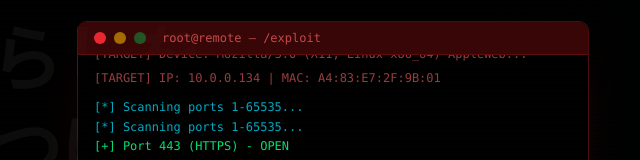
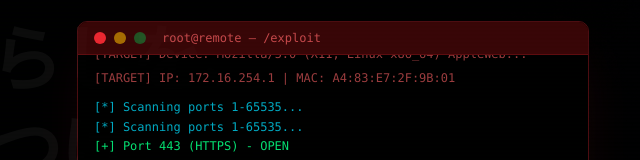
Before and after one commit to yuht-09/fukuoka-rooms, a Next.js app: page / in a window 1280 px wide. Shown: the part 214-374 px from the top of the page, without its empty margins (307-947 px from the left). Built offline with nearby package versions, Linux system fonts and the light colour scheme.

Commit message:
fix: navigator参照をクライアントサイドに修正

```diff
--- a/src/components/prank/hack-popup.tsx
+++ b/src/components/prank/hack-popup.tsx
@@ -32,7 +32,15 @@ export function HackPopup() {
   const [lines, setLines] = useState<string[]>([])
   const [progress, setProgress] = useState(0)
   const [glitch, setGlitch] = useState(false)
+  const [deviceInfo, setDeviceInfo] = useState("Unknown Device")
+  const [fakeIP, setFakeIP] = useState(fakeIPs[0])
   const terminalRef = useRef<HTMLDivElement>(null)
+
+  // Get device info on client only
+  useEffect(() => {
+    setDeviceInfo(navigator?.userAgent?.slice(0, 40) || "Unknown Device")
+    setFakeIP(fakeIPs[Math.floor(Math.random() * fakeIPs.length)])
+  }, [])
 
   // Phase 1: Loading screen
   useEffect(() => {
@@ -133,10 +141,10 @@ export function HackPopup() {
               style={{ scrollbarWidth: "none" }}
             >
               <p className="text-red-400/60 text-xs mb-2">
-                [TARGET] Device: {navigator?.userAgent?.slice(0, 40) || "Unknown"}...
+                [TARGET] Device: {deviceInfo}...
               </p>
               <p className="text-red-400/60 text-xs mb-3">
-                [TARGET] IP: {fakeIPs[Math.floor(Math.random() * fakeIPs.length)]} | MAC: {fakeMacs[0]}
+                [TARGET] IP: {fakeIP} | MAC: {fakeMacs[0]}
               </p>
               {lines.map((line, i) => (
                 <p
```
